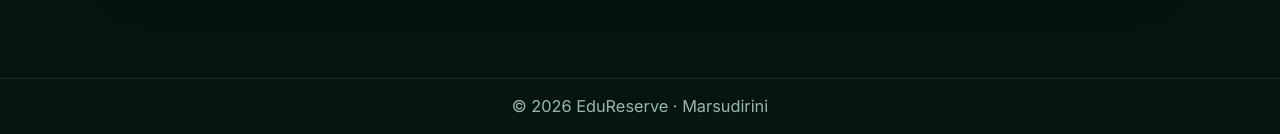
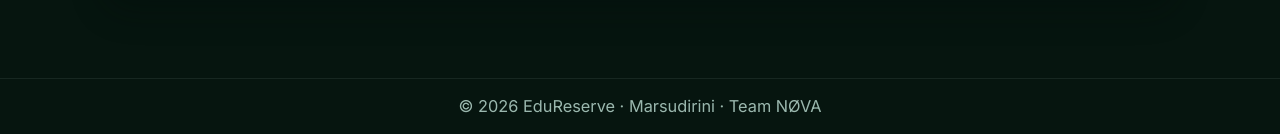
Before and after one commit to darrenaustin1611-design/school-room-booking, a Flask app: page /approvals in a window 1280 px wide. Shown: the part 1156-1290 px from the top of the page. Run offline with Flask 3, Linux system fonts and the light colour scheme; a user stored in the database is signed in; data comes from the database, SQL or seed files in the repository.

Commit message:
Credit Team NØVA in the site footer

```diff
--- a/templates/base.html
+++ b/templates/base.html
@@ -110,7 +110,7 @@
     </main>
 
     <footer class="site-footer">
-        <p>&copy; 2026 EduReserve &middot; Marsudirini</p>
+        <p>&copy; 2026 EduReserve &middot; Marsudirini &middot; Team NØVA</p>
     </footer>
 
     <script defer src="{{ url_for('static', filename='js/main.js', v=asset_version) }}"></script>
```
